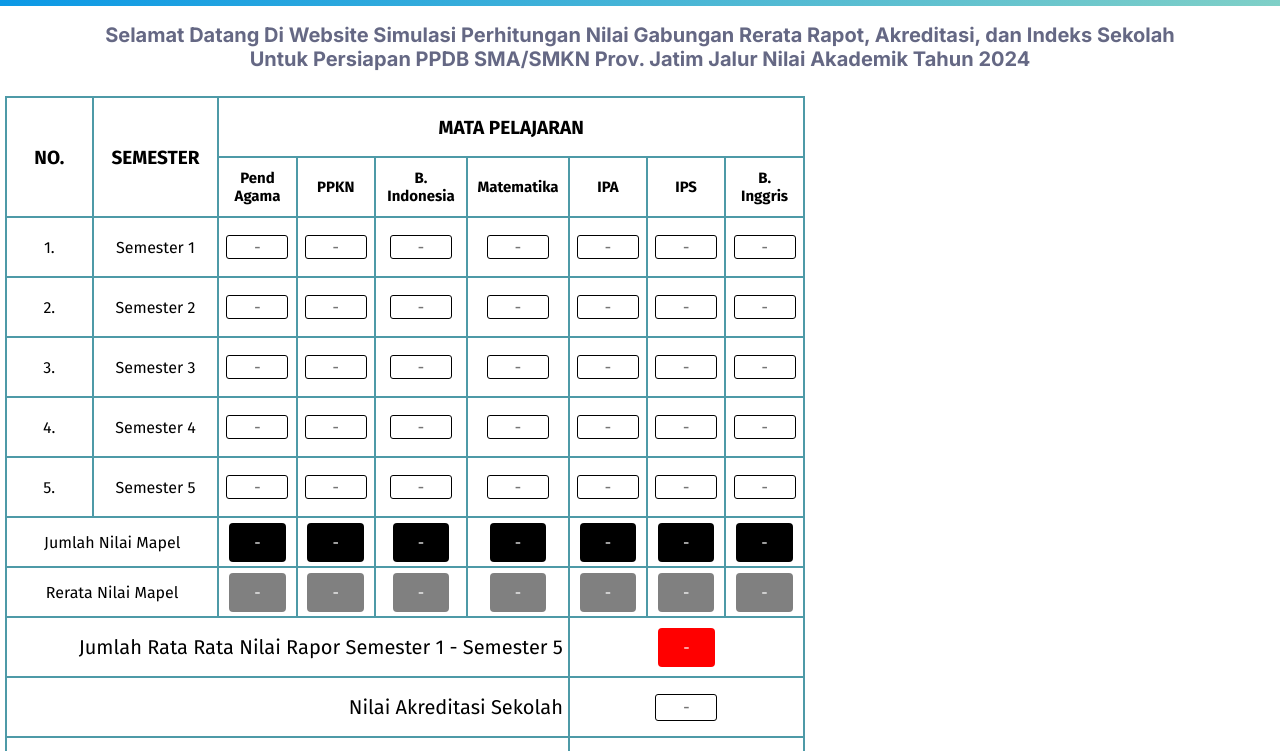
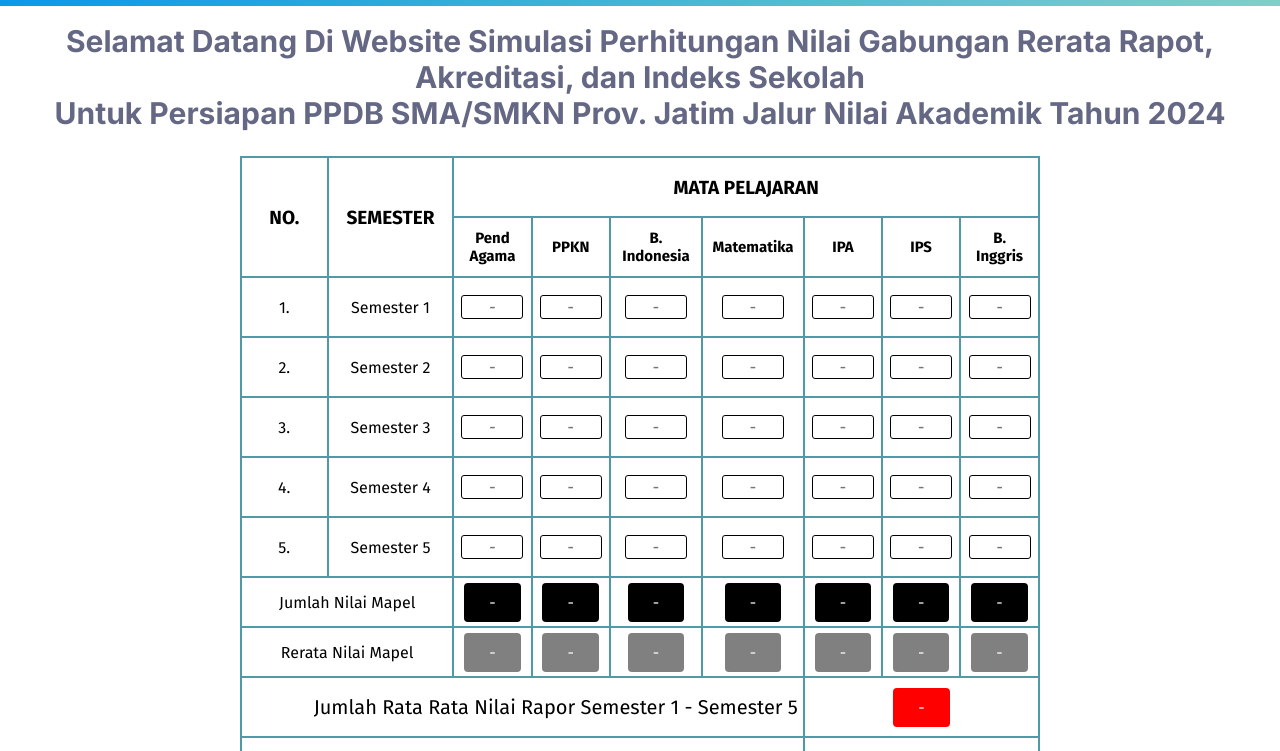
Before and after one commit to RizkiTri/kalkulator-raport, a plain HTML site: page index.html in a window 1280 px wide. Shown: the part 44-795 px from the top of the page. Drawn offline with Linux system fonts and the light colour scheme.

Commit message:
Make it responsive

```diff
--- a/style.css
+++ b/style.css
@@ -126,6 +126,20 @@ input {
 
 }
 
+@media (min-width: 450px){
+  .section {
+    display: flex;
+    justify-content: center;
+    align-items: center;
+    flex-direction: column;
+
+  }
+
+  header{
+    font-size: 30px;
+  }
+}
+
 ::placeholder {
    text-align: center;
 }
```
